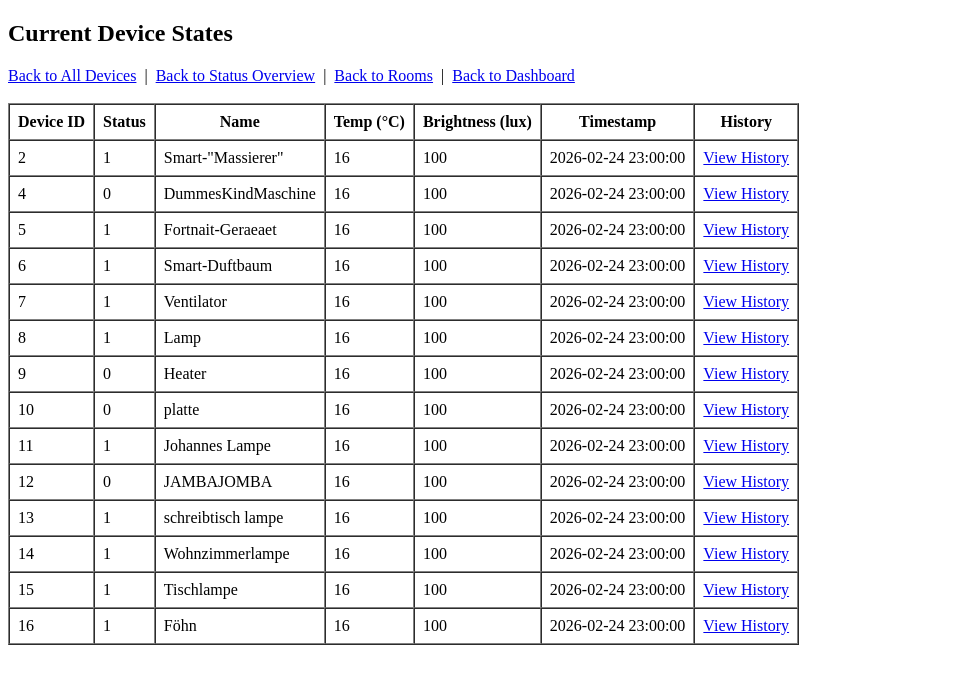
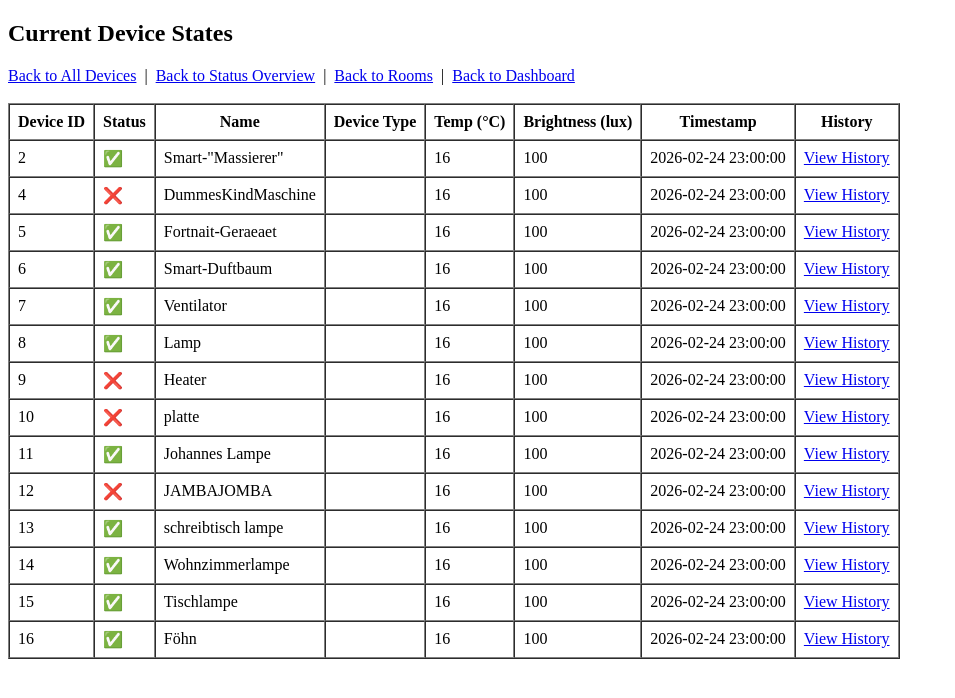
Before and after one commit to Kyyuu133/smarthome-Hub, a FastAPI app: page /status/events/all_devices in a window 1280 px wide. Shown: the top 698 px of the page, without its empty margins (0-955 px from the left). Run offline with FastAPI, Linux system fonts and the light colour scheme; data comes from the database, SQL or seed files in the repository; both versions use the stored data as it was after the commit.

Commit message:
html changes

```diff
--- a/backend/templates/status/all/devices.html
+++ b/backend/templates/status/all/devices.html
@@ -23,6 +23,7 @@
             <th>Device ID</th>
             <th>Status</th>
             <th>Name</th>
+            <th>Device Type</th>
             <th>Temp (°C)</th>
             <th>Brightness (lux)</th>
             <th>Timestamp</th>
@@ -33,8 +34,9 @@
         {% for e in events %}
         <tr>
             <td>{{ e["device_id"] }}</td>
-            <td>{{ e["device_status"] }}</td>
+            <td>{{ "✅" if e["device_status"] else "❌" }}</td>
             <td>{{ e["device_name"] }}</td>
+            <td>{{ e["device_type"] }}</td>
             <td>{{ e["temp_value"] }}</td>
             <td>{{ e["brightness_value"] }}</td>
             <td>{{ e["event_timestamp"] }}</td>
--- a/backend/templates/status/events/device_history.html
+++ b/backend/templates/status/events/device_history.html
@@ -38,7 +38,7 @@
             <td>{{ e["event_id"] }}</td>
             <td>{{ e["device_name"] }}</td>
             <td>{{ e["device_id"] }}</td>
-            <td>{{ "ON" if e["device_status"] else "OFF" }}</td>
+            <td>{{ "✅" if e["device_status"] else "❌" }}</td>
             <td>{{ e["temp_value"] }}</td>
             <td>{{ e["brightness_value"] }}</td>
             <td>{{ e["event_timestamp"] }}</td>
--- a/backend/templates/status/events/history.html
+++ b/backend/templates/status/events/history.html
@@ -37,7 +37,7 @@
             <td>{{ e["event_id"] }}</td>
             <td>{{ e["device_id"] }}</td>
             <td>{{ e["device_name"] }}</td>
-            <td>{{ e["device_status"] }}</td>
+            <td>{{ "✅" if e["device_status"] else "❌" }}</td>
             <td>{{ e["temp_value"] }}</td>
             <td>{{ e["brightness_value"] }}</td>
             <td>{{ e["event_timestamp"] }}</td>
--- a/backend/templates/status/events/room.html
+++ b/backend/templates/status/events/room.html
@@ -25,7 +25,7 @@
         <tr>
             <td>{{ e["event_id"] }}</td>
             <td>{{ e["device_id"] }}</td>
-            <td>{{ "ON" if e["device_status"] else "OFF" }}</td>
+            <td>{{ "✅" if e["device_status"] else "❌" }}</td>
             <td>{{ e["temp_value"] }}</td>
             <td>{{ e["brightness_value"] }}</td>
             <td>{{ e["event_timestamp"] }}</td>
```
Also changed, not shown: backend/hub.db.
